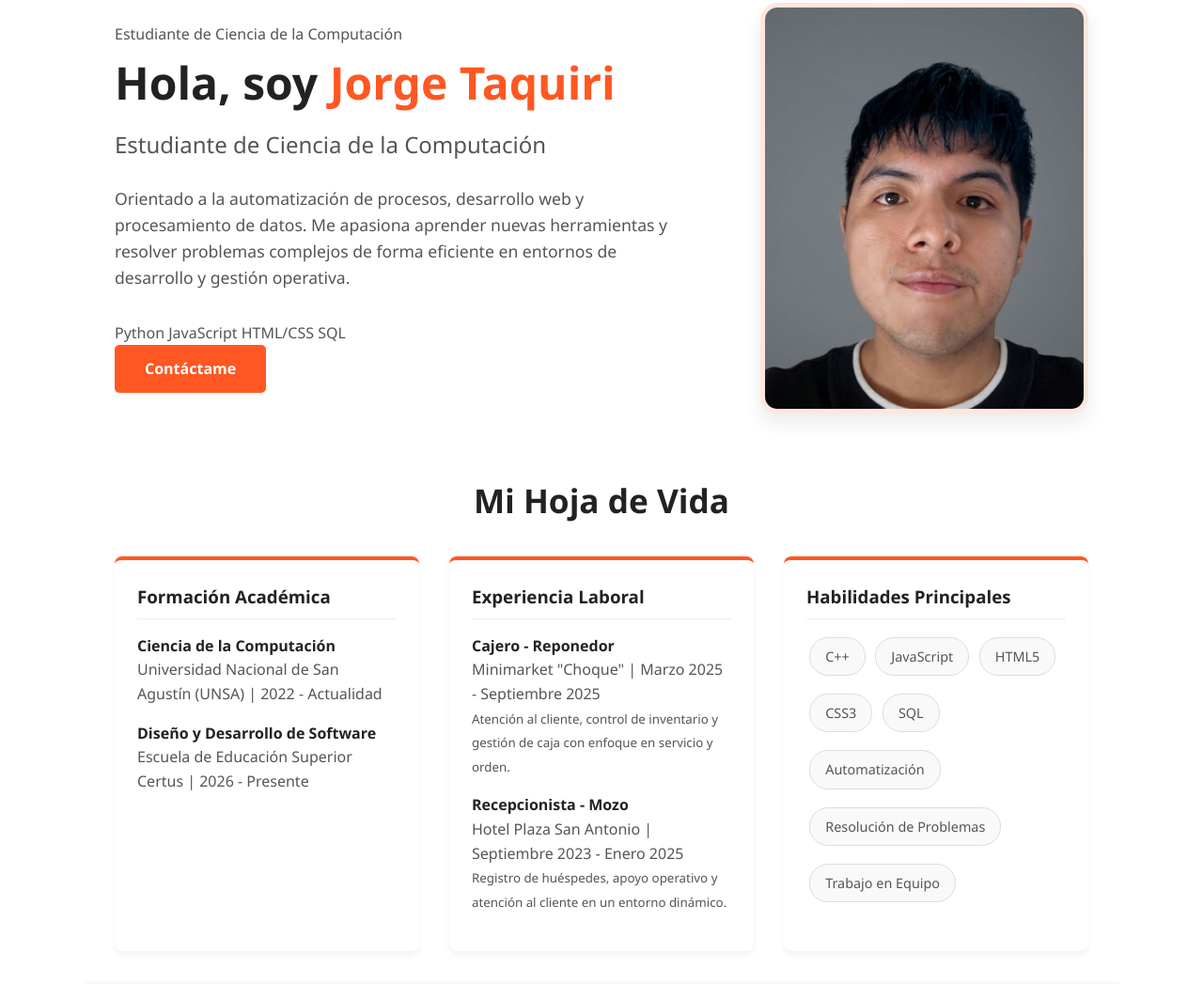
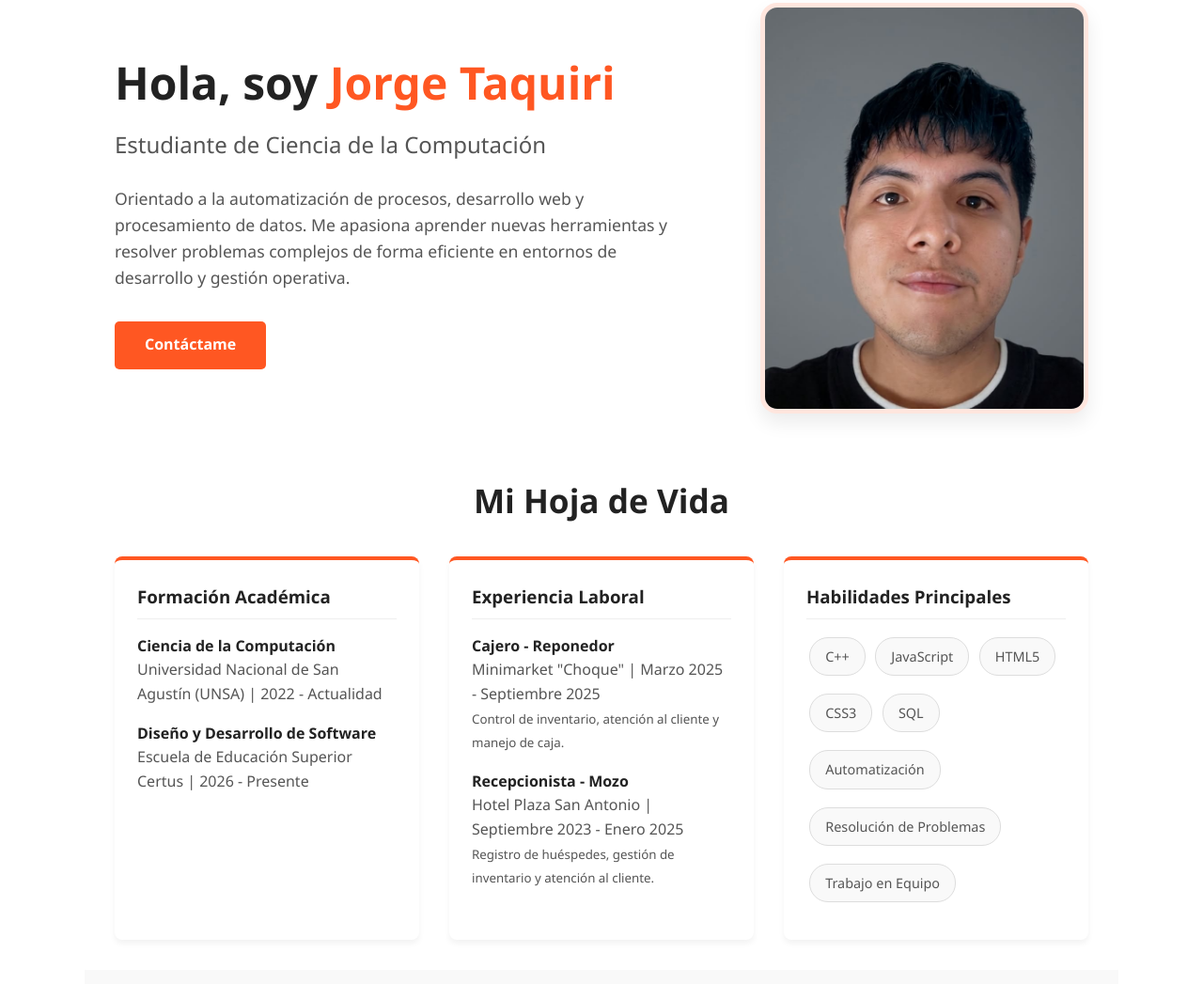
Before and after one commit to JorgeTaquiriGuerreros/Portafolio, a plain HTML site: page Portafolio personal/index.html in a window 1280 px wide. Shown: the part 107-1154 px from the top of the page at 94% size. Drawn offline with Linux system fonts and the light colour scheme.

Commit message:
actualizacion

```diff
--- a/Portafolio personal/index.html
+++ b/Portafolio personal/index.html
@@ -27,34 +27,22 @@
 
         <section id="inicio" class="contenedor inicio">
             <div class="perfil">
-                <div class="etiqueta">Estudiante de Ciencia de la Computación</div>
                 <h1>Hola, soy <span>Jorge Taquiri</span></h1>
                 <h2>Estudiante de Ciencia de la Computación</h2>
                 <p>Orientado a la automatización de procesos, desarrollo web y procesamiento de datos. Me apasiona aprender nuevas herramientas y resolver problemas complejos de forma eficiente en entornos de desarrollo y gestión operativa.</p>
-
-                <div class="mini-badges">
-                    <span>Python</span>
-                    <span>JavaScript</span>
-                    <span>HTML/CSS</span>
-                    <span>SQL</span>
-                </div>
-
                 <a href="#contacto" class="btn">Contáctame</a>
             </div>
 
             <div class="foto-perfil">
-                <div class="marco-foto">
-                    <img src="img/mifoto.jpeg" alt="Jorge Taquiri">
-                </div>
+                <img src="img/mifoto.jpeg" alt="Jorge Taquiri">
             </div>
         </section>
 
-
-        <section id="hoja-de-vida" class="contenedor cv-section">
+        <section id="hoja-de-vida" class="contenedor">
             <h2 class="titulo-seccion">Mi Hoja de Vida</h2>
 
             <div class="grid-cv">
-                <div class="tarjeta tarjeta-educacion">
+                <div class="tarjeta">
                     <h3>Formación Académica</h3>
                     <ul>
                         <li>
@@ -68,23 +56,23 @@
                     </ul>
                 </div>
 
-                <div class="tarjeta tarjeta-experiencia">
+                <div class="tarjeta">
                     <h3>Experiencia Laboral</h3>
                     <ul>
                         <li>
                             <strong>Cajero - Reponedor</strong><br>
                             Minimarket "Choque" | Marzo 2025 - Septiembre 2025<br>
-                            <small>Atención al cliente, control de inventario y gestión de caja con enfoque en servicio y orden.</small>
+                            <small>Control de inventario, atención al cliente y manejo de caja.</small>
                         </li>
                         <li>
                             <strong>Recepcionista - Mozo</strong><br>
                             Hotel Plaza San Antonio | Septiembre 2023 - Enero 2025<br>
-                            <small>Registro de huéspedes, apoyo operativo y atención al cliente en un entorno dinámico.</small>
+                            <small>Registro de huéspedes, gestión de inventario y atención al cliente.</small>
                         </li>
                     </ul>
                 </div>
 
-                <div class="tarjeta tarjeta-habilidades">
+                <div class="tarjeta habilidades-tarjeta">
                     <h3>Habilidades Principales</h3>
                     <ul class="lista-habilidades">
                         <li>C++</li>
```
